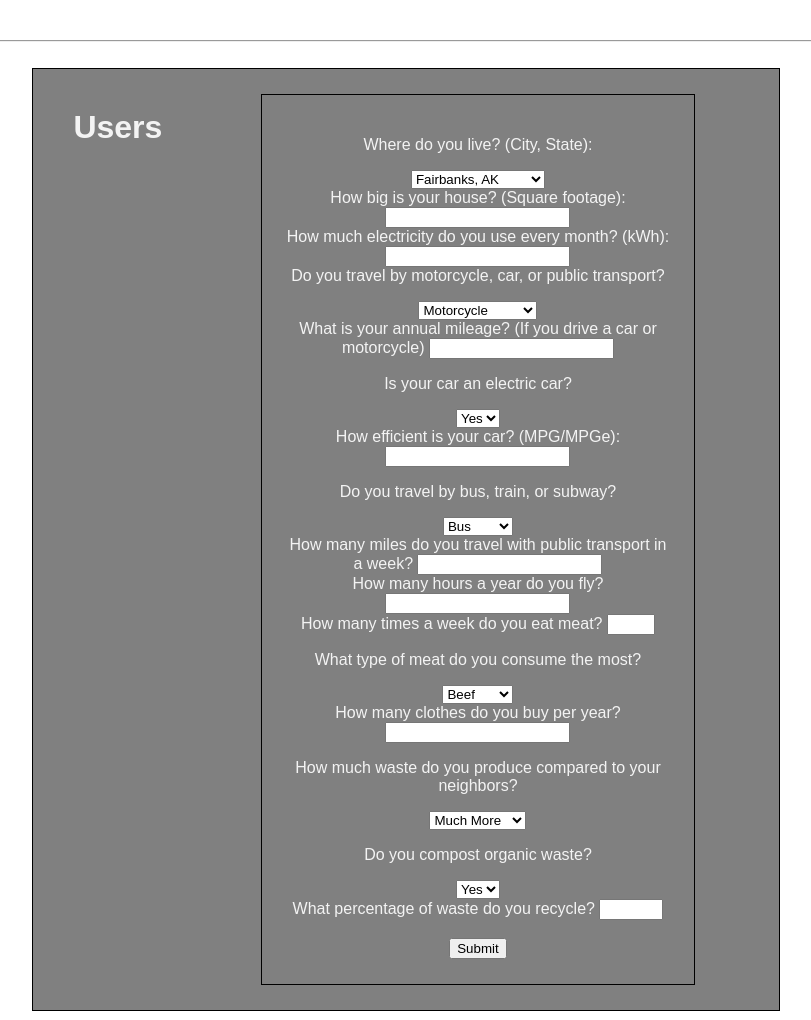
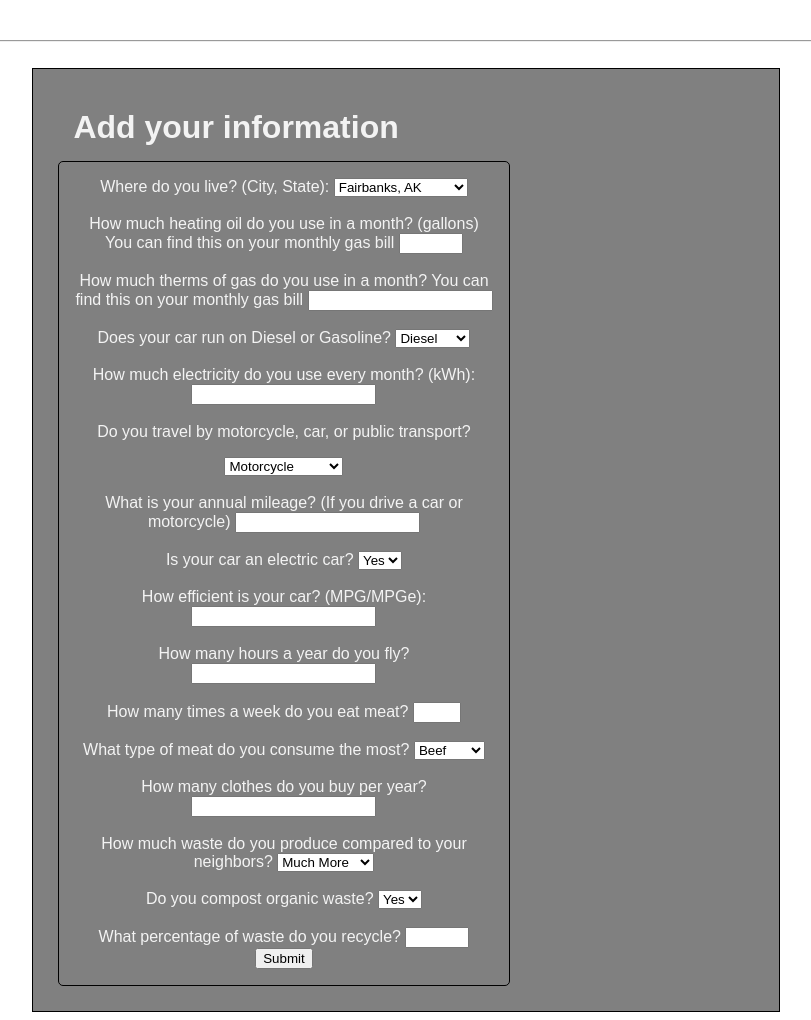
Before and after one commit to PPilot2/TechXcelerate23, a Flask app: page / in a window 1280 px wide. Shown: the part 95-1115 px from the top of the page, without its empty margins (234-1045 px from the left). Run offline with Flask 3, Linux system fonts and the light colour scheme.

Commit message:
addition fields on forms

```diff
--- a/TechXcelerate23/app.py
+++ b/TechXcelerate23/app.py
@@ -1,13 +1,13 @@
 import os
-from flask import Flask, session, render_template, url_for, redirect, request
+from flask import Flask, render_template, url_for, redirect, request
 # To do: Add fields to frontend
 app = Flask(__name__)
 
 @app.route('/', methods=['GET', 'POST'])
 def index():
-  # global city, square_footage, electricity_use, vehicle_type, annual_mileage, is_electric, mpg, public_type, week_mileage, flying_hours, frequency_of_meat, meat_type, clothes, waste_comparison, compost_organic, recycle_percentage
+#   global city, electricity_use, vehicle_type, annual_mileage, is_electric, mpg, flying_hours, frequency_of_meat, meat_type, clothes, waste_comparison, compost_organic, recycle_percentage
   if request.method == 'POST':
-    city = request.form['city_list']
+    city = request.form['cityList']
     oil_usage = int(request.form['oil_usage'])
     gas_usage = int(request.form['gas_usage'])
     # square_footage = int(request.form['square_footage'])
@@ -31,10 +31,10 @@ def index():
   else:
     return render_template('index.html')
 
-@app.route('/results')
+@app.route('/results', methods=['GET', 'POST'])
 def results():
   try:
-    return render_template('results.html', results=resultsText)
+    return render_template('results.html', results=carbonFootprintText)
   except NameError:
     return render_template('index.html')
 carbon_factor = 0
@@ -98,11 +98,12 @@ def get_waste_comparison_value(waste_comparison):
   return comparison_data.get(waste_comparison, 0)
 
 def calculate_carbon_footprint(city, oil_usage, gas_usage, electricity_use, vehicle_type, annual_mileage, mpg, fuel, is_electric, flying_hours, frequency_of_meat, meat_type, clothes, waste_comparison, compost_organic, recycle_percentage):
+  global carbonFootprintText
   # print("This calculator is only available for residents in the United States as various factors differ drastically in different countries.")
   # print("Note: this calculator does not provide an accurate value it only provides a rough estimate of your carbon footprint")
   # print(cities)
   # city = input("Where do you live? (City, State): ")
-  oil_usage = float(input("How much heating oil do you use in a month? (gallons) "))
+  # oil_usage = float(input("How much heating oil do you use in a month? (gallons) "))
   q1 = (oil_usage * 12 / 10.19) / 1000
   # gas_usage = float(input("How much therms of gas do you use in a month? "))
   # tell the user that they can find it on their monthly gas bill
@@ -179,9 +180,7 @@ def calculate_carbon_footprint(city, oil_usage, gas_usage, electricity_use, vehi
   acres_of_trees = round(acres_of_trees, 1)
   tree_seedlings = carbon_footprint * 16.44
   tree_seedlings = round(tree_seedlings, 1)
-  print(f"\nYour estimated carbon annual footprint is {carbon_footprint} tons CO2e per year.")
-
-  print(f"\nYour carbon footprint is equivalent to carbon sequestered by:\n{tree_seedlings} tree seedlings grown for 10 years\nOR {acres_of_trees}\nAcres of U.S forests in one year.")
+  carbonFootprintText = f"\nYour estimated carbon annual footprint is {carbon_footprint} tons CO2e per year.\nYour carbon footprint is equivalent to carbon sequestered by:\n{tree_seedlings} tree seedlings grown for 10 years\nOR {acres_of_trees}\nAcres of U.S forests in one year."
 
 if __name__ == '__main__':
   app.run()
--- a/TechXcelerate23/templates/base.html
+++ b/TechXcelerate23/templates/base.html
@@ -19,7 +19,7 @@
             padding: 2vh;
             border: #000 solid 1px;
             border-radius: 5px;
-            width: 90%;
+            width: 100%;
         }
 
         .content {
--- a/TechXcelerate23/templates/index.html
+++ b/TechXcelerate23/templates/index.html
@@ -1,12 +1,11 @@
 {% extends 'base.html' %}
 
 {% block content %}
-    <!-- To do: set conditions for which inputs are required -->
-    <h1 class="title">{% block title %} Users {% endblock %}</h1>
-    <div class="content">
+    <h1 class="title">{% block title %} Add your information{% endblock %}</h1>
+    <div class="form">
         <form method="post">
-            <p>Where do you live? (City, State):</p>
-            <select id="city_list" name="city_list" required>
+            <label for="cityList">Where do you live? (City, State):</label>
+            <select id="cityList" name="cityList" required>
                 <option value="Fairbanks, AK">Fairbanks, AK</option>
                 <option value="Juneau, AK">Juneau, AK</option>
                 <option value="Anchorage, AK">Anchorage, AK</option>
@@ -33,79 +32,91 @@
                 <option value="Seattle, WA">Seattle, WA</option>
                 <option value="Portland, OR">Portland, OR</option>
             </select>
-            <br>
+            <br><br>
+            <label for="oil_usage">How much heating oil do you use in a month? (gallons) You can find this on your monthly gas bill</label>
+            <input type="number" name="oil_usage" id="oil_usage" min="0" max="100" required>
+            <br><br>
+            <label for="gas_usage">How much therms of gas do you use in a month? You can find this on your monthly gas bill</label>
+            <input type="number" name="gas_usage" id="gas_usage" required>
+            <br><br>
+            <label for="fuel">Does your car run on Diesel or Gasoline?</label>
+            <select name="fuel" id="fuel" required>
+                <option value="1">Diesel</option>
+                <option value="2">Gasoline</option>
+            </select>
+            <!-- <br><br>
             <label for="square_footage">How big is your house? (Square footage): </label>
-            <input type="number" name="square_footage" min="0" required>
-            <br>
+            <input type="number" name="square_footage" min="0" required> -->
+            <br><br>
             <label for="electricity_use">How much electricity do you use every month? (kWh): </label>
             <input type="number" name="electricity_use" min="0" required>
-            <br>
-            <label>Do you travel by motorcycle, car, or public transport?</p>
+            <br><br>
+            <label for="vehicle_type">Do you travel by motorcycle, car, or public transport?</p>
             <select name="vehicle_type" id="vehicle_type" required>
                 <option value=1>Motorcycle</option>
                 <option value=2>Car</option>
                 <option value=3>Public Transport</option>
                 <option value=4>Other</option>
             </select>
-            <br>
+            <br><br>
             <label for="annual_mileage">What is your annual mileage? (If you drive a car or motorcycle)</label>
             <input type="number" name="annual_mileage" min="0" id="annual_mileage">
-            <br>
-            <p>Is your car an electric car?</p>
+            <br><br>
+            <label for="is_electric">Is your car an electric car?</label>
             <select name="is_electric" id="is_electric">
                 <option value="Yes">Yes</option>
                 <option value="No">No</option>
             </select>
-            <br>
+            <br><br>
             <label for="mpg">How efficient is your car? (MPG/MPGe):</label>
-            <input type="number" name="mpg" id="mpg" min="1">
-            <br>
-            <p>Do you travel by bus, train, or subway?</p>
-            <select name="public_type" id="public_type" required>
+            <input type="number" name="mpg" id="mpg" min="0">
+            <!-- <br><br>
+            <label for="public_type">Do you travel by bus, train, or subway?</label>
+            <select name="public_type" id="public_type">
                 <option value=1>Bus</option>
                 <option value=2>Train</option>
                 <option value=3>Subway</option>
                 <option value=4>Other</option>
-            </select>
-            <br>
+            </select> -->
+            <!-- <br><br>
             <label for="week_mileage">How many miles do you travel with public transport in a week?</label>
-            <input type="number" name="week_mileage" min="0" id="week_mileage" required>
-            <br>
+            <input type="number" name="week_mileage" min="0" id="week_mileage" required> -->
+            <br><br>
             <label for="flying_hours">How many hours a year do you fly?</label>
             <input type="number" name="flying_hours" id="flying_hours" min="0" required>
-            <br>
+            <br><br>
             <label for="frequency_of_meat">How many times a week do you eat meat?</label>
             <input type="number" name="frequency_of_meat" id="frequency_of_meat" min="0" max="7" required>
-            <br>
-            <p>What type of meat do you consume the most?</p>
+            <br><br>
+            <label for="meat_type">What type of meat do you consume the most?</label>
             <select name="meat_type" id="meat_type">
                 <option value="Beef">Beef</option>
                 <option value="Chicken">Chicken</option>
                 <option value="Pork">Pork</option>
                 <option value="Lamb">Lamb</option>
             </select>
-            <br>
+            <br><br>
             <label for="clothes">How many clothes do you buy per year?</label>
-            <input type="number" name="clothes" id="clothes" min="0" required>
-            <br>
-            <p>How much waste do you produce compared to your neighbors?</p>
-            <select name="waste_comparison" id="waste_comparison" required>
+            <input type="number" name="clothes" id="clothes" min="0">
+            <br><br>
+            <label for="waste_comparison">How much waste do you produce compared to your neighbors?</label>
+            <select name="waste_comparison" id="waste_comparison">
                 <option value=1>Much More</option>
                 <option value=2>A Little More</option>
                 <option value=3>Same</option>
                 <option value=4>Less</option>
                 <option value=5>Much Less</option>
             </select>
-            <br>
-            <p>Do you compost organic waste?</p>
-            <select name="compost_organic" id="compost_organic" required>
+            <br><br>
+            <label for="compost_organic">Do you compost organic waste?</label>
+            <select name="compost_organic" id="compost_organic">
                 <option value="Yes">Yes</option>
                 <option value="No">No</option>
             </select>
+            <br><br>
+            <label for="recycle_percentage">What percentage of waste do you recycle?</label>
+            <input type="number" name="recycle_percentage" id="recycle_percentage" min="0" max="100">
             <br>
-            <label for="recycle_percentage">What percentage of waste do you recycle?</label>
-            <input type="number" name="recycle_percentage" id="recycle_percentage" min="0" max="100" required>
-            <br><br>
             <input type="submit" value="Submit">
         </form>
     </div>
```
